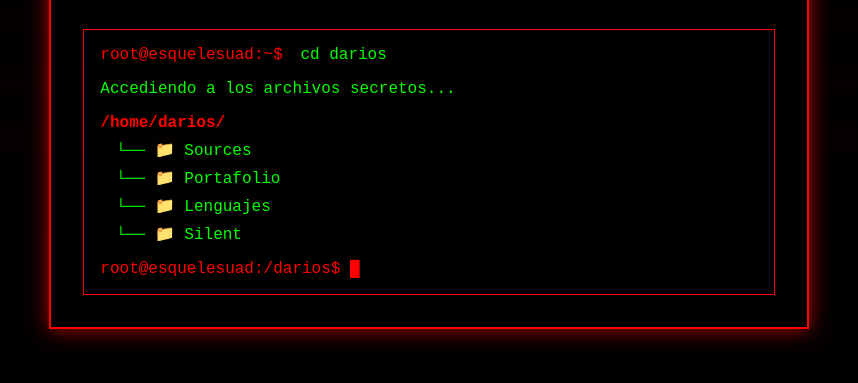
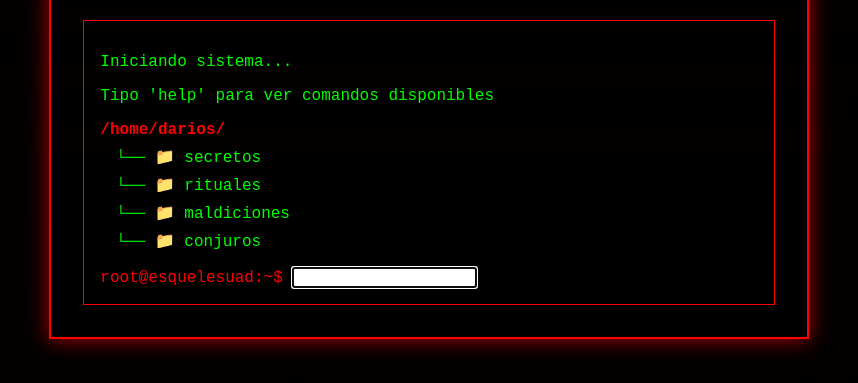
Before and after one commit to Darios-lua/esquelesquad, a plain HTML site: page index.html in a window 1280 px wide. Shown: the part 417-800 px from the top of the page, without its empty margins (211-1069 px from the left). Drawn offline with Linux system fonts and the light colour scheme.

Commit message:
Update index.html

```diff
--- a/index.html
+++ b/index.html
@@ -39,23 +39,21 @@
             <h1 data-text="D4R105 35QU3L35U4D">D4R105 35QU3L35U4D</h1>
         </div>
         <div class="terminal-section">
-            <div class="terminal-line">
+            <div id="terminal-output" class="terminal-output">
+                <p>Iniciando sistema...</p>
+                <p>Tipo 'help' para ver comandos disponibles</p>
+                <p class="directory">/home/darios/</p>
+                <p class="file">└── 📁 secretos</p>
+                <p class="file">└── 📁 rituales</p>
+                <p class="file">└── 📁 maldiciones</p>
+                <p class="file">└── 📁 conjuros</p>
+            </div>
+            <div class="terminal-input-line">
                 <span class="prompt">root@esquelesuad:~$</span>
-                <span class="command">cd darios</span>
-            </div>
-            <div class="terminal-output">
-                <p>Accediendo a los archivos secretos...</p>
-                <p class="directory">/home/darios/</p>
-                <p class="file">└── 📁 Sources</p>
-                <p class="file">└── 📁 Portafolio</p>
-                <p class="file">└── 📁 Lenguajes</p>
-                <p class="file">└── 📁 Silent</p>
-            </div>
-            <div class="terminal-line">
-                <span class="prompt">root@esquelesuad:/darios$</span>
-                <span class="cursor">█</span>
+                <input type="text" id="terminal-input" class="terminal-input" autofocus spellcheck="false">
             </div>
         </div>
     </div>
+    <script src="terminal.js"></script>
 </body>
 </html>
```
